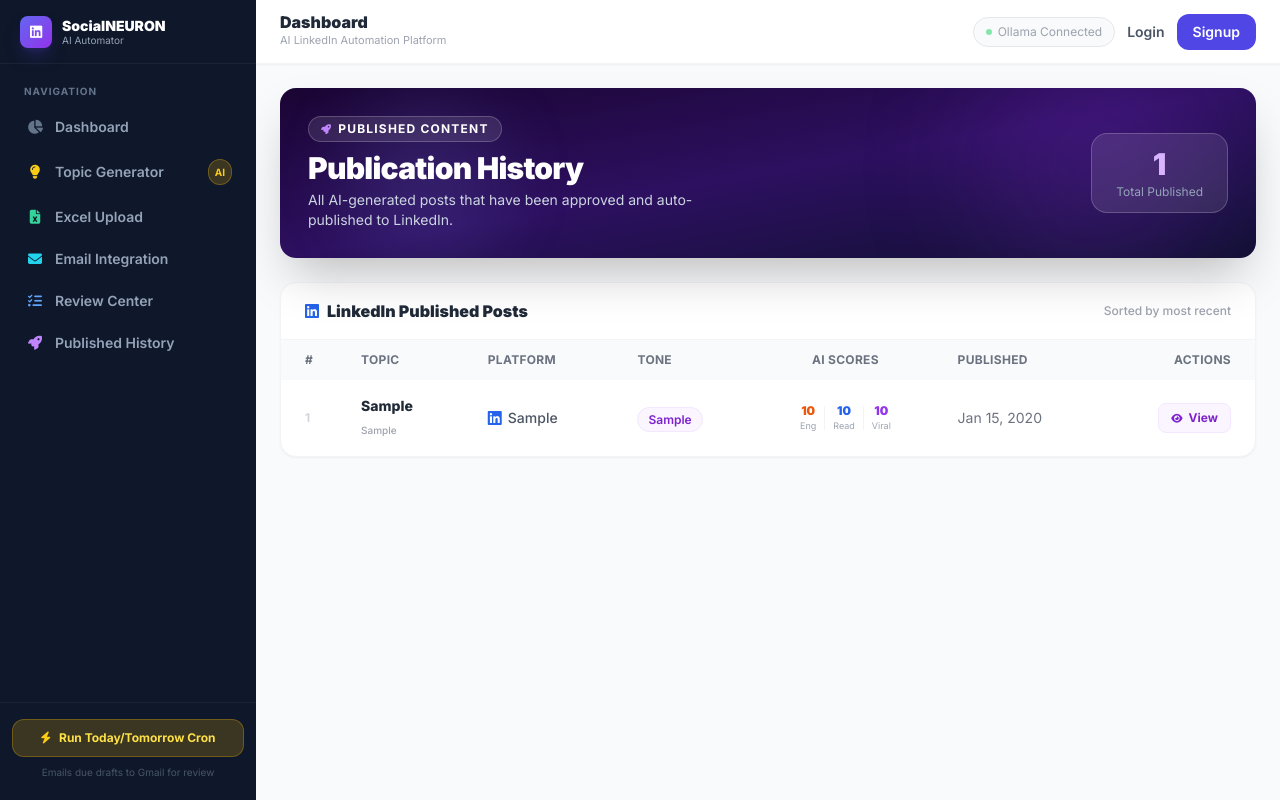
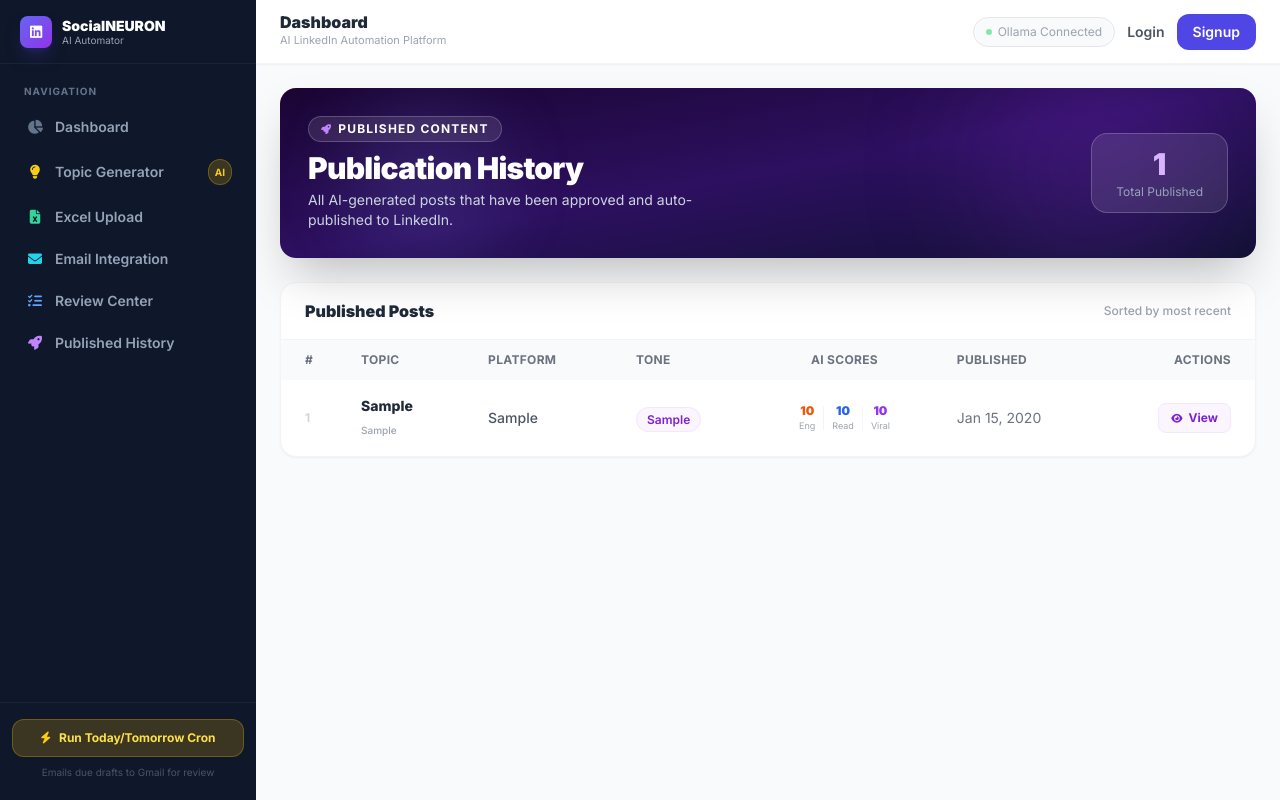
Before and after one commit to Gaurang0710/SocialNeuron, a Django app: template templates/core/history.html in a window 1280 px wide. Run offline with Django 5.2, Linux system fonts and the light colour scheme; the template is opened without the code that fills it: values that come from a table or form of the project are taken from there, others are empty; tables that the repository leaves empty hold one stand-in row (values such as "Sample post"); parts of the project's set-up code (start-up, migrations or seed data) failed here and were passed over; some libraries are stand-ins or nearby versions.

Commit message:
fix:Ui issues

```diff
--- a/templates/core/history.html
+++ b/templates/core/history.html
@@ -40,7 +40,8 @@
     <div class="bg-white rounded-2xl border border-gray-100 shadow-sm overflow-hidden">
         <div class="flex items-center justify-between px-6 py-4 border-b border-gray-100">
             <h2 class="font-black text-gray-800 flex items-center gap-2">
-                <i class="fa-brands fa-linkedin text-blue-600"></i> LinkedIn Published Posts
+<!--                <i class="fa-brands fa-linkedin text-blue-600"></i> -->
+                Published Posts
             </h2>
             <span class="text-xs text-gray-400 font-medium">Sorted by most recent</span>
         </div>
@@ -71,7 +72,7 @@
                         </td>
                         <td class="px-6 py-4 hidden sm:table-cell">
                             <div class="flex items-center gap-1.5">
-                                <i class="fa-brands fa-linkedin text-blue-600 text-base"></i>
+<!--                                <i class="fa-brands fa-linkedin text-blue-600 text-base"></i>-->
                                 <span class="text-sm text-gray-600 font-medium">{{ p.platform }}</span>
                             </div>
                         </td>
```
Also changed, not shown: 1 other file.
